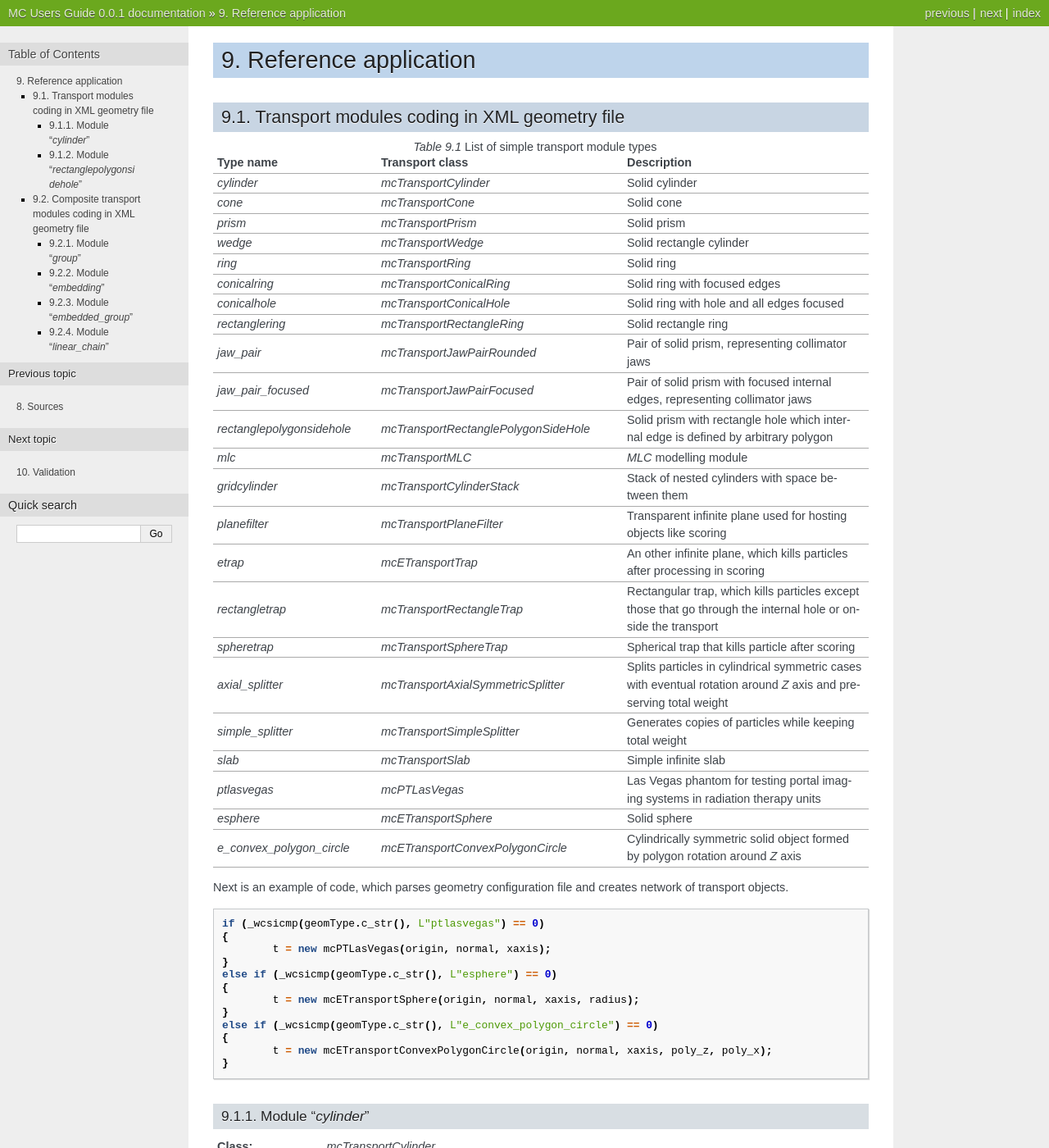
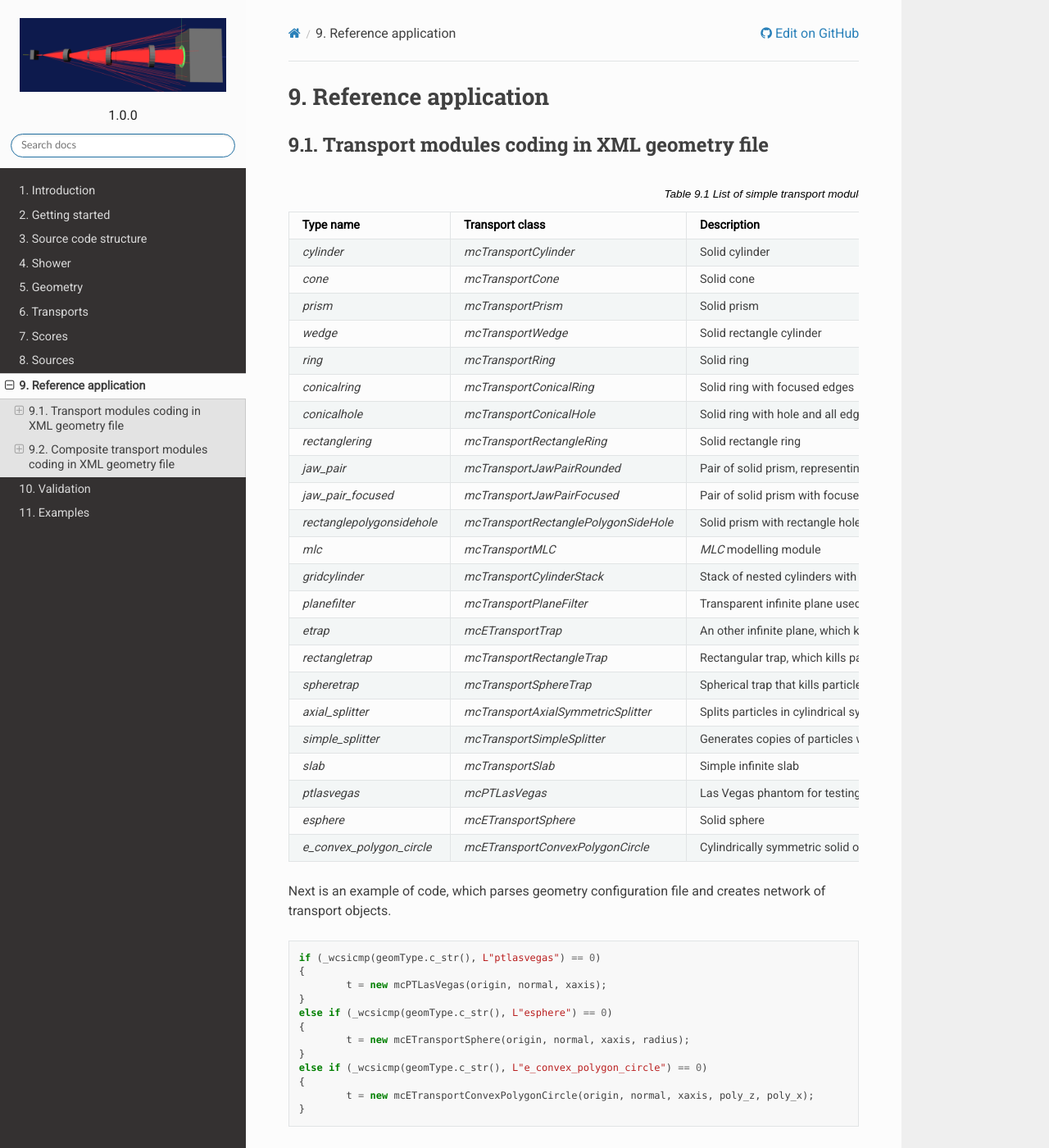
Before and after one commit to RadOncSys/MC, a Sphinx documentation site: the page built from docs/source/ReferenceApplication.rst, in a window 1280 px wide and 1400 px high. Shown: the whole window at 82% size. Built offline with Sphinx 7.4.7 and the Read the Docs theme 2.0.0, drawn with Linux system fonts in a browser that asks for light colours; some web fonts are replaced; some of the changed text lies outside the part shown.

Commit message:
Configuring documentation

```diff
--- a/docs/source/GettingStarted.rst
+++ b/docs/source/GettingStarted.rst
@@ -48,7 +48,7 @@ with **PEGS4** input file (**AcceleratorSimulator.pegs4dat** for now).
 
 Here are some examples to run simulations from the samples data:
 
-.. code-block:: language
+.. code-block:: console
 
    MCSimulator S_C60_sphere.xml G_C60_sphere.xml
    MCSimulator S_CK_6X.xml G_CyberKnife.xml
--- /dev/null
+++ b/docs/source/_static/custom.css
@@ -0,0 +1,25 @@
+@import url('https://fonts.googleapis.com/css?family=Lekton:700|Roboto&display=swap');
+
+body {
+    font-family: 'Roboto', sans-serif;
+}
+
+.wy-side-nav-search>div.version {
+    color: #222;
+}
+
+a:visited {
+    color: #0285b0;
+}
+
+.wy-menu-vertical a:visited {
+    color: #d9d9d9;
+}
+
+.wy-menu-vertical p.caption {
+    color: #7cccc7;
+}
+
+.tight-table td {
+    white-space: normal !important;
+}
--- a/docs/source/conf.py
+++ b/docs/source/conf.py
@@ -64,12 +64,30 @@ exclude_patterns = []
 # a list of builtin themes.
 #
 # html_theme = 'alabaster'
-html_theme = 'nature'
+html_theme = 'sphinx_rtd_theme'
+html_theme_options = {
+    "collapse_navigation": True,
+    "display_version": True,
+    "sticky_navigation": True,  # Set to False to disable the sticky nav while scrolling.
+    "logo_only": True,  # if we have a html_logo below, this shows /only/ the logo with no title text
+    "style_nav_header_background": "#FBFBFB",
+}
+html_context = {
+    "display_github": True,
+    "github_user": "RadOncSys",
+    "github_repo": "MC",
+    "github_version": "master",
+    "conf_py_path": "/docs/source/",
+}
+html_scaled_image_link = False
+html_show_sourcelink = True
+html_favicon = "./images/favicon.ico"
+html_logo = "./images/logo.png"
 
 # Add any paths that contain custom static files (such as style sheets) here,
 # relative to this directory. They are copied after the builtin static files,
 # so a file named "default.css" will overwrite the builtin "default.css".
-# html_static_path = ['_static']
+html_static_path = ['_static']
 
 # locale_dirs = ['locale/']   # path is example but recommended.
 # gettext_compact = False     # optional.
@@ -83,3 +101,6 @@ latex_elements = {
 #    'pxunit': '0.75bp',
 #    'babel': 'russian'
 }
+
+html_static_path = ["./_static"]
+html_css_files = ["custom.css"]
```
Also changed, not shown: docs/source/images/favicon.ico (added), docs/source/images/logo.png (added).
